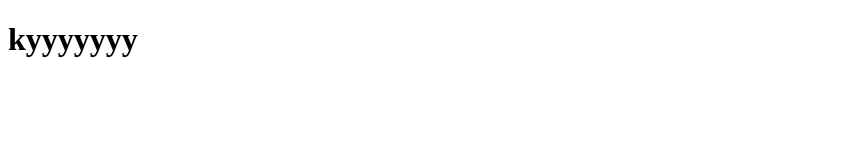
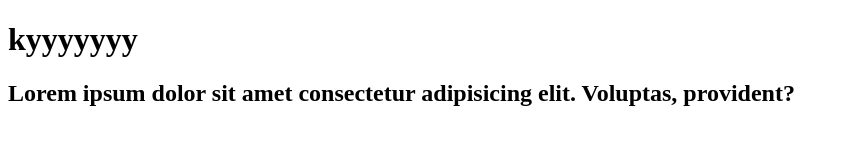
Before and after one commit to ExperementalStas/https---github.com-ExperementalStas-2-nd-course-hw., a plain HTML site: page index.html in a window 1280 px wide. Shown: the whole page, without its empty margins (0-848 px from the left). Drawn offline with Linux system fonts and the light colour scheme.

Commit message:
added text

```diff
--- a/index.html
+++ b/index.html
@@ -7,5 +7,7 @@
 </head>
 <body>
     <h1>kyyyyyyy</h1>
+    <h2>Lorem ipsum dolor sit amet consectetur adipisicing elit. Voluptas, provident?</h2>
+
 </body>
 </html>
```
